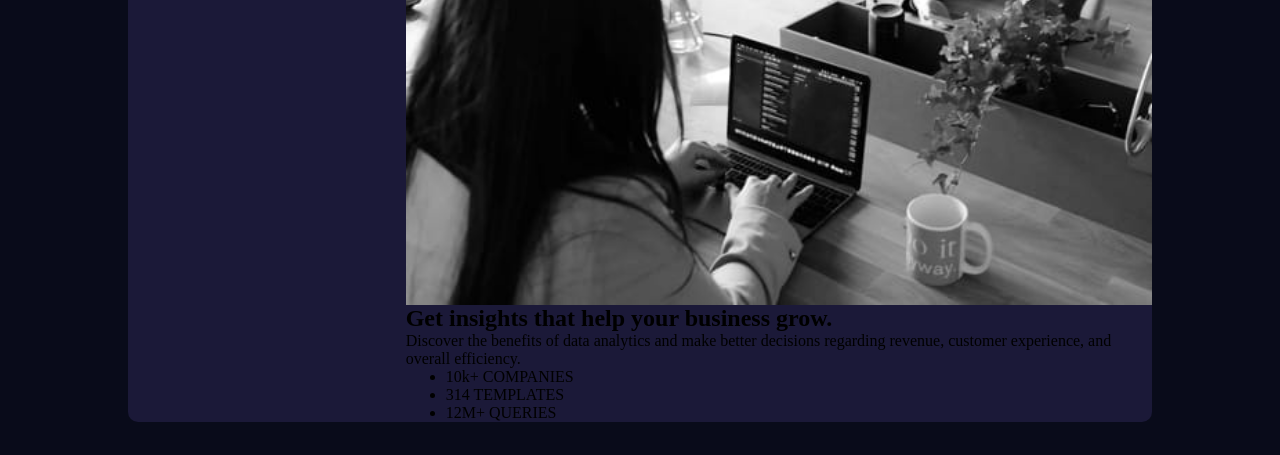
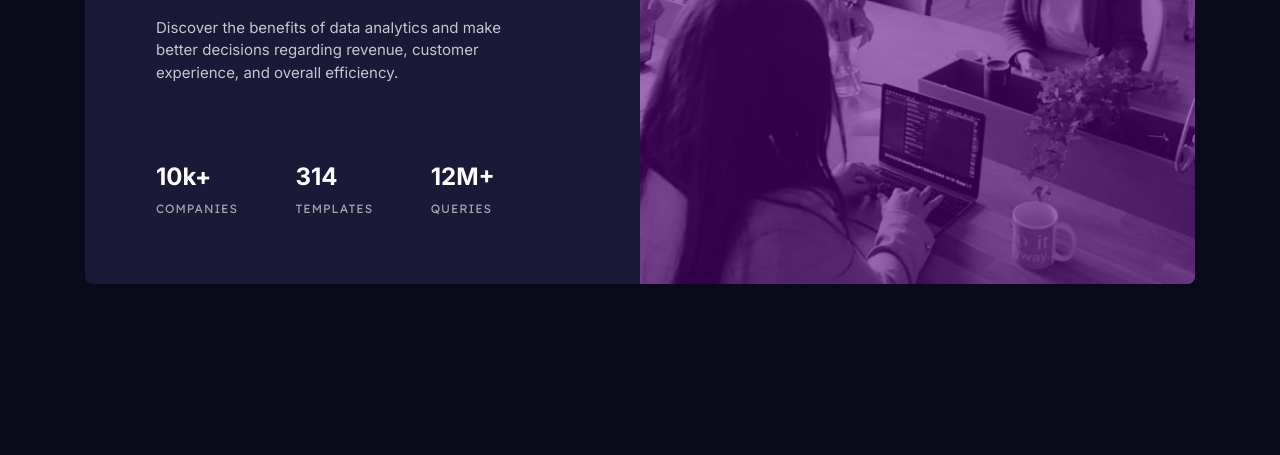
Before and after one commit to xyzeez/Stats-Preview-Card, a plain HTML site: page index.html in a window 1280 px wide. Shown: the part 345-800 px from the top of the page. Drawn offline with Linux system fonts and the light colour scheme.

Commit message:
Update styles.css

```diff
--- a/styles.css
+++ b/styles.css
@@ -1,3 +1,7 @@
+/*
+  Josh's Custom CSS Reset
+  https://www.joshwcomeau.com/css/custom-css-reset/
+*/
 *, *::before, *::after {
     box-sizing: border-box;
   }
@@ -11,6 +15,7 @@ html, body {
   }
 
   body {
+    line-height: 1.5;
     -webkit-font-smoothing: antialiased;
   }
 
@@ -19,160 +24,203 @@ img, picture, video, canvas, svg {
     max-width: 100%;
   }
 
-input, button, textarea, select {
-    font: inherit;
-}
-
   p, h1, h2, h3, h4, h5, h6 {
     overflow-wrap: break-word;
   }
 
+  /*
+    CSS Reset ends
+  */
+
+  .sr-only {
+    position: absolute;
+    width: 1px;
+    height: 1px;
+    padding: 0;
+    margin: -1px;
+    overflow: hidden;
+    clip: rect(0, 0, 0, 0);
+    white-space: nowrap;
+    border-width: 0;
+  }
+
+  ul {
+    list-style: none;
+    margin: 0;
+    padding: 0;
+  }
+
+  :root {
+
+    /*primary colors*/
+    --bg_blue: hsl(233, 47%, 7%);
+    --card_blue: hsl(244, 38%, 16%);
+    --accent: hsl(277, 64%, 61%);
+
+    /*neutral colors*/
+    --white: hsl(0, 0%, 100%);
+    --heading_white: hsla(0, 0%, 100%, 0.6);
+    --paragraph_white: hsla(0, 0%, 100%, 0.75);
+    --overlay_accent: hsla(280, 100%, 25%, 0.558);
+
+    /*font-names*/
+    --inter: 'Inter', sans-serif;
+    --deca: 'Lexend Deca', sans-serif;
+
+    /*font-weights*/
+    --normal: 400;
+    --bold: 700;
+
+  }
+
   body {
-    background-color: hsl(233, 47%, 7%);
-    display: flex;
-    align-items: center;
-    justify-content: center;
+    display: grid;
+    place-content: center;
+    height: auto;
+    min-height: 100vh;
+    background-color: var(--bg_blue);
   }
 
   main {
-    width: 100%;
-    max-width: 1024px;
-    background-color: hsl(244, 38%, 16%);
-    border-radius: 10px;
-    overflow: hidden;
-    display: flex;
+    margin: 1.5rem;
   }
 
-.txt {
-    max-width: 50%;
+  .card {
     display: flex;
     flex-direction: column;
-    justify-content: space-between;
-    padding: 80px;
+    width: 100%;
+    max-width: 34.375rem;
+    overflow: hidden;
+    border-radius: 0.5rem;
+    background-color: var(--card_blue);
+    transition: width 1.5 ease;
   }
 
-.txt-span {
-    display: flex;
-    flex-direction: column;
-    gap: 20px;
-}
-
-h1 {
-    font-family: inter, 'san-serif';
-    font-weight: 600;
-    font-size: 30px;
-    color: hsl(0, 0%, 100%);
-    line-height: 1.3;
-}
-
-.body-txt {
-    font-size: 12px;
-    font-family: inter, 'san-serif';
-    font-weight: 400;
-    line-height: 1.3;
-    color: hsla(0, 0%, 100%, 0.75);
-    width: 85%;
-}
-
-.counts {
-    display: flex;
-    column-gap: 50px;
-}
-
-.count {
-    display: flex;
-    flex-direction: column;
-    font-family: Lexend Deca, 'san-serif';
-}
-
-.counth {
-    font-family: inter;
-    font-size: 22px;
-    font-weight: 700;
-    color: hsl(0, 0%, 100%);
-    margin-bottom: 5px;
-}
-
-.countp {
-    font-size: 12px;
-    color: hsla(0, 0%, 100%, 0.75);
-}
-
-.img {
-    width: 50%;
+  .card__image__container {
     position: relative;
-}
-
-img {
     width: 100%;
   }
 
-.overlay {
+  .card__image {
+    width: 100%;
+    height: 100%;
+    object-fit: cover;
+  }
+
+  .card__image__container--overlay::after {
     position: absolute;
-    width: 100%;
-    height: 100;
+    content: " ";
+    background-color: var(--overlay_accent);
     top: 0;
     bottom: 0;
     right: 0;
     left: 0;
-    background-color: rgba(84, 1, 136, 0.562);
-    z-index: 1;
   }
 
-@media screen and (max-width: 1080px) {
-
-    main {
-        border-radius: 30px;
-    }
-
-    body {
-        margin: 100px;
-    }
-
-    main {
-        flex-direction: column-reverse;
+  .card__text {
+    display: flex;
+    flex-direction: column;
     align-items: center;
+    padding: 2rem;
     width: 100%;
-        max-width: 800px;
-    }
-
-    .txt, .img {
-        max-width: 100%;
-        width: 100%;
-    }
-
-    .txt {
-        padding: 80px 65px;
-    }
-
-    h1 {
-        font-size: 70px;
-        line-height: 1.2;
     text-align: center;
   }
 
-    .body-txt {
-        font-size: 35px;
-        text-align: center;
-        line-height: 1.7;
-        width: 100%;
+  .card__text__title {
+    font-family: var(--inter);
+    font-size: 1.75rem;
+    font-size: clamp(1.75rem, 6vw, 2.25rem);
+    font-weight: var(--bold);
+    line-height: 1.22;
+    color: var(--white);
   }
 
-    .counts {
-        flex-direction: column;
-        align-items: center;
-        justify-content: space-evenly;
-        gap: 80px;
-        margin-top: 80px;
-        text-align: center;
+  .card__text__title--light {
+    background-image: linear-gradient(to right, var(--accent), var(--overlay_accent), var(--overlay_accent), var(--accent));
+    background-clip: text;
+    -webkit-background-clip: text;
+    background-repeat: no-repeat;
+    background-color: var(--accent);
+    background-size: 60%;
+    color: transparent;
+    animation: text-color 3s linear infinite alternate-reverse;
   }
 
-    .counth {
-        font-size: 50px;
+  @keyframes text-color {
+
+    0% {
+        background-position: right;
     }
 
-    .countp {
-        font-size: 40px;
+    100% {
+        background-position: left;
     }
 
   }
+
+  .card__text__paragraph {
+    font-family: var(--inter);
+    font-size: 0.9375rem;
+    font-weight: var(--normal);
+    color: var(--paragraph_white);
+    margin-top: clamp(1.5625rem, 4.5vw, 2rem);
+    max-width: 40ch;
+    margin-bottom: clamp(2rem, 4.5vw, 2.5rem);
+    transition: width 1.5 ease;
+  }
+
+  .card__text__counts {
+    display: flex;
+    flex-flow: row wrap;
+    gap: clamp(2.5rem, 4.5vw, 3.75rem);
+    margin-top: auto;
+    line-height: 2rem;
+  }
+
+  @media screen and (max-width: 417px) {
+
+    .card__text__counts {
+        flex-direction: column;
+    }
+
+  }
+
+  .card__text__counts__listitem {
+    flex-grow: 1;
+  }
+
+  .card__text__counts__listitem__heading {
+    display: flex;
+    flex-direction: column;
+    font-family: var(--inter);
+    font-size: 1.5rem;
+    font-weight: var(--bold);
+    color: var(--white);
+  }
+
+  .card__text__counts__listitem__paragraph {
+    font-family: var(--deca);
+    font-size: 0.75rem;
+    font-weight: var(--normal);
+    letter-spacing: 0.08em;
+    color: var(--heading_white);
+  }
+
+  @media screen and (min-width: 54.6875rem) {
+
+    .card {
+        flex-direction: row-reverse;
+        max-width: 69.375rem;
+    }
+
+    .card__image__container, .card__text {
+        width: 50%;
+    }
+
+    .card__text {
+        align-items: start;
+        text-align: left;
+        padding: 4.4375rem clamp(2rem, 4.5vw, 4.4375rem) 3.6875rem 4.4375rem;
+    }
+
+  }
```
Lines whose indentation alone changed are shown as unchanged.
